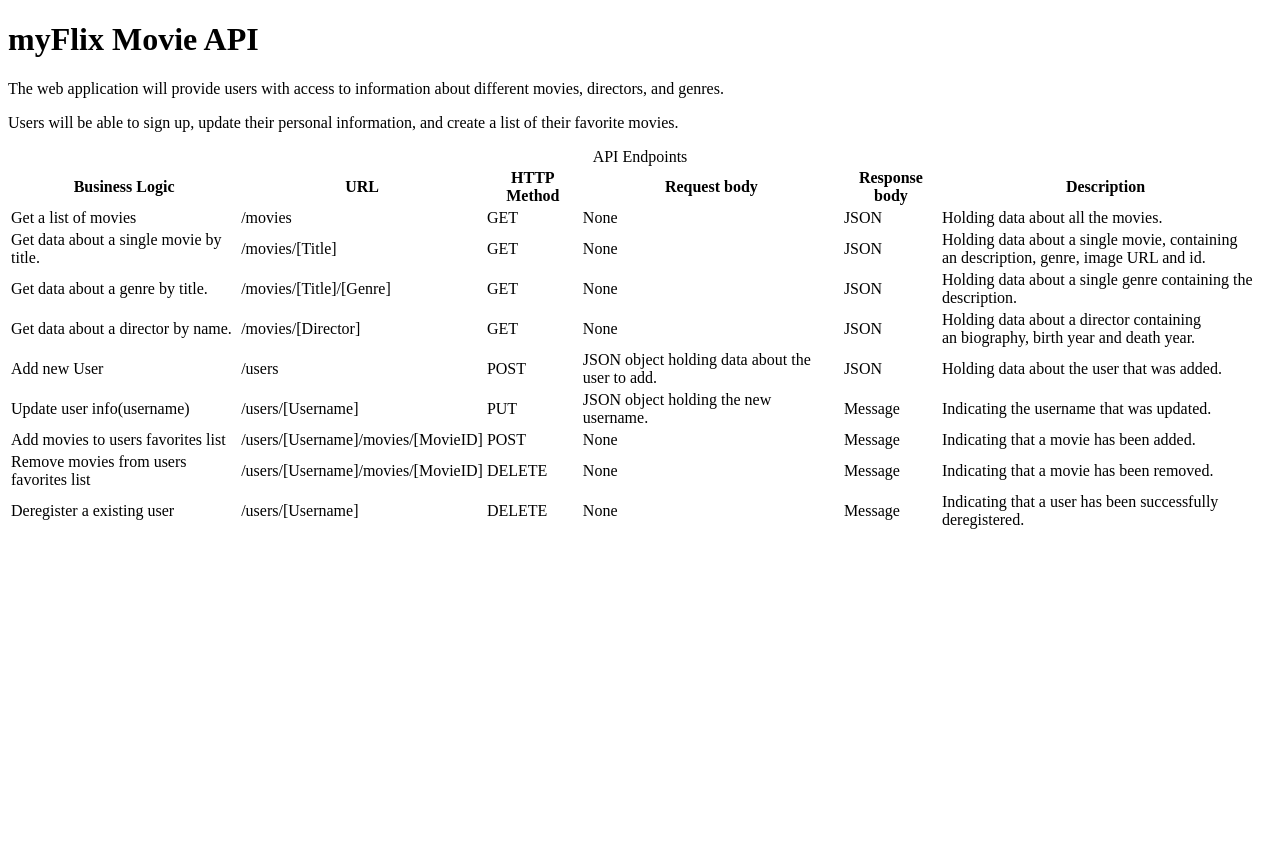
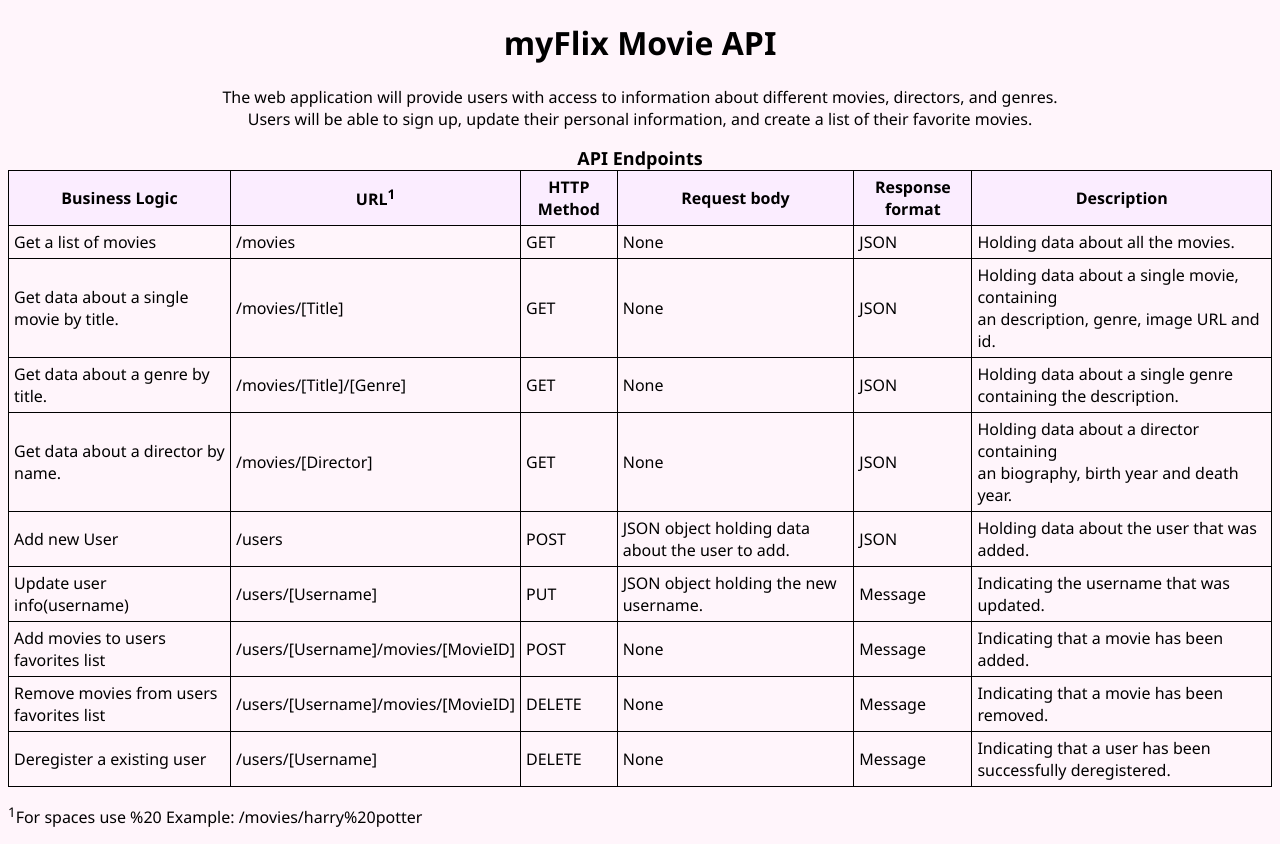
Before and after one commit to ximnoise/myFlix, a website: page public/documentation.html in a window 1280 px wide. Before the commit the page ends 800 px from the top, so only its background shows below. Drawn offline with Linux system fonts and the light colour scheme.

Commit message:
add styling

```diff
--- a/css/styles.css
+++ b/css/styles.css
@@ -0,0 +1,32 @@
+* {
+  box-sizing: border-box;
+}
+
+body {
+  font-family: 'Segoe UI', Tahoma, Geneva, Verdana, sans-serif;
+  background-color: #fff5fb;
+}
+
+header {
+  text-align: center;
+}
+
+table {
+  width: 100%;
+  border-collapse: collapse;
+  text-align: start;
+}
+
+table, th, td {
+  border: 1px solid black;
+  padding: 5px 5px;
+}
+
+thead {
+  background-color: #fbedff;
+}
+
+caption {
+  font-size: 18px;
+  font-weight: 700;
+}
--- a/public/documentation.html
+++ b/public/documentation.html
@@ -7,22 +7,24 @@
     <link rel="stylesheet" type="text/css" href="../css/styles.css">
   </head>
   <body>
-    <h1>myFlix Movie API</h1>
-    <p>The web application will provide users with access to information about different
-      movies, directors, and genres.
-    </p>
-    <p>Users will be able to sign up, update their personal information, and
-      create a list of their favorite movies.
-    </p>
+    <header>
+      <h1>myFlix Movie API</h1>
+      <p>The web application will provide users with access to information about different
+        movies, directors, and genres.
+        <br>
+        Users will be able to sign up, update their personal information, and
+        create a list of their favorite movies.
+      </p>
+    </header>
     <table>
       <caption>API Endpoints</caption>
       <thead>
         <tr>
           <th>Business Logic</th>
-          <th>URL</th>
+          <th>URL<sup>1</sup></th>
           <th>HTTP Method</th>
           <th>Request body</th>
-          <th>Response body</th>
+          <th>Response format</th>
           <th>Description</th>
         </tr>
       </thead>
@@ -106,5 +108,8 @@
         </tr>
       </tbody>
     </table>
+    <p><sup>1</sup>For spaces use %20
+      <span>Example: /movies/harry%20potter</span>
+    </p>
   </body>
 </html>
```
